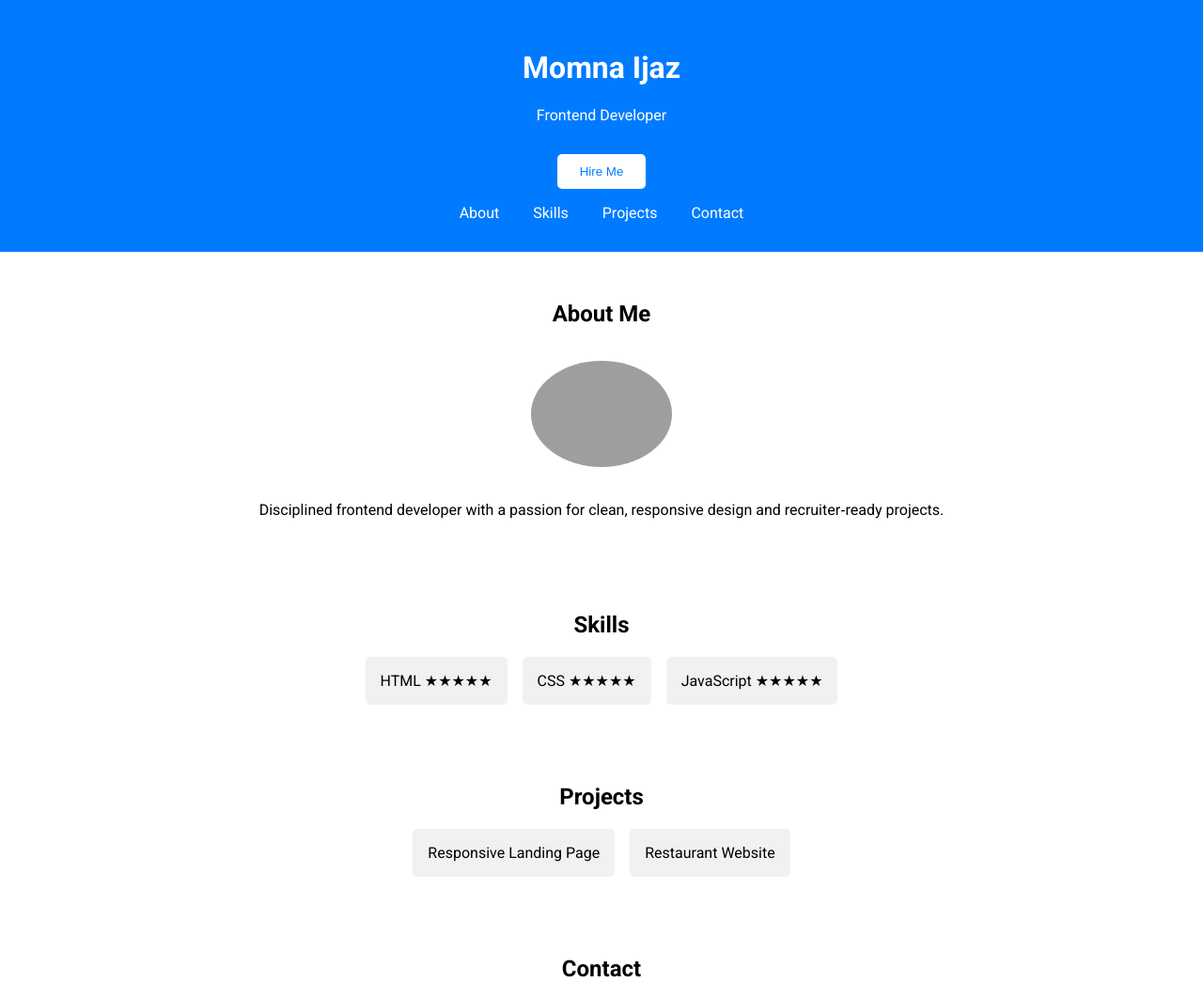
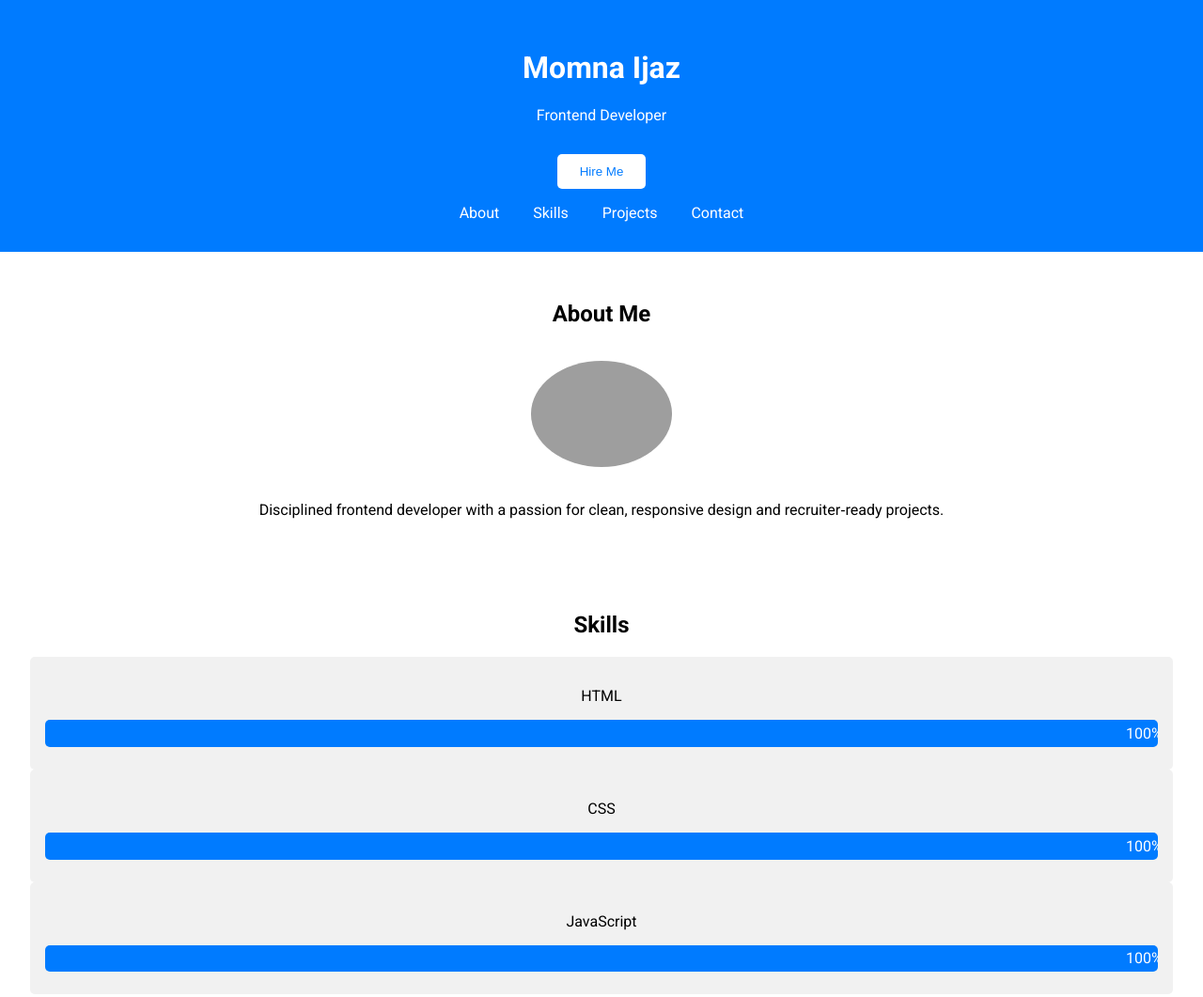
Before and after one commit to Momna533/portfolio-site, a plain HTML site: page index.html in a window 1280 px wide. Shown: the top 1061 px of the page at 94% size. Drawn offline with Linux system fonts and the light colour scheme; grey boxes are pictures that could not be loaded.

Commit message:
updated html and css content

```diff
--- a/index.html
+++ b/index.html
@@ -38,10 +38,23 @@
     <!-- Skills Section -->
     <section id="skills" class="section">
       <h2>Skills</h2>
-      <div class="skills-grid">
-        <div class="skill">HTML ★★★★★</div>
-        <div class="skill">CSS ★★★★★</div>
-        <div class="skill">JavaScript ★★★★★</div>
+      <div class="skill">
+        <p>HTML</p>
+        <div class="progress">
+          <div class="progress-bar" style="width: 100%">100%</div>
+        </div>
+      </div>
+      <div class="skill">
+        <p>CSS</p>
+        <div class="progress">
+          <div class="progress-bar" style="width: 100%">100%</div>
+        </div>
+      </div>
+      <div class="skill">
+        <p>JavaScript</p>
+        <div class="progress">
+          <div class="progress-bar" style="width: 100%">100%</div>
+        </div>
       </div>
     </section>
 
--- a/style.css
+++ b/style.css
@@ -79,6 +79,20 @@ header nav a:hover {
   background: #007bff;
   color: #fff;
 }
+.progress {
+  background: #f1f1f1;
+  border-radius: 5px;
+  overflow: hidden;
+  margin: 0.5rem 0;
+}
+
+.progress-bar {
+  background: #007bff;
+  color: #fff;
+  padding: 0.3rem;
+  text-align: right;
+  transition: width 0.5s;
+}
 
 .projects-grid {
   display: flex;
```
